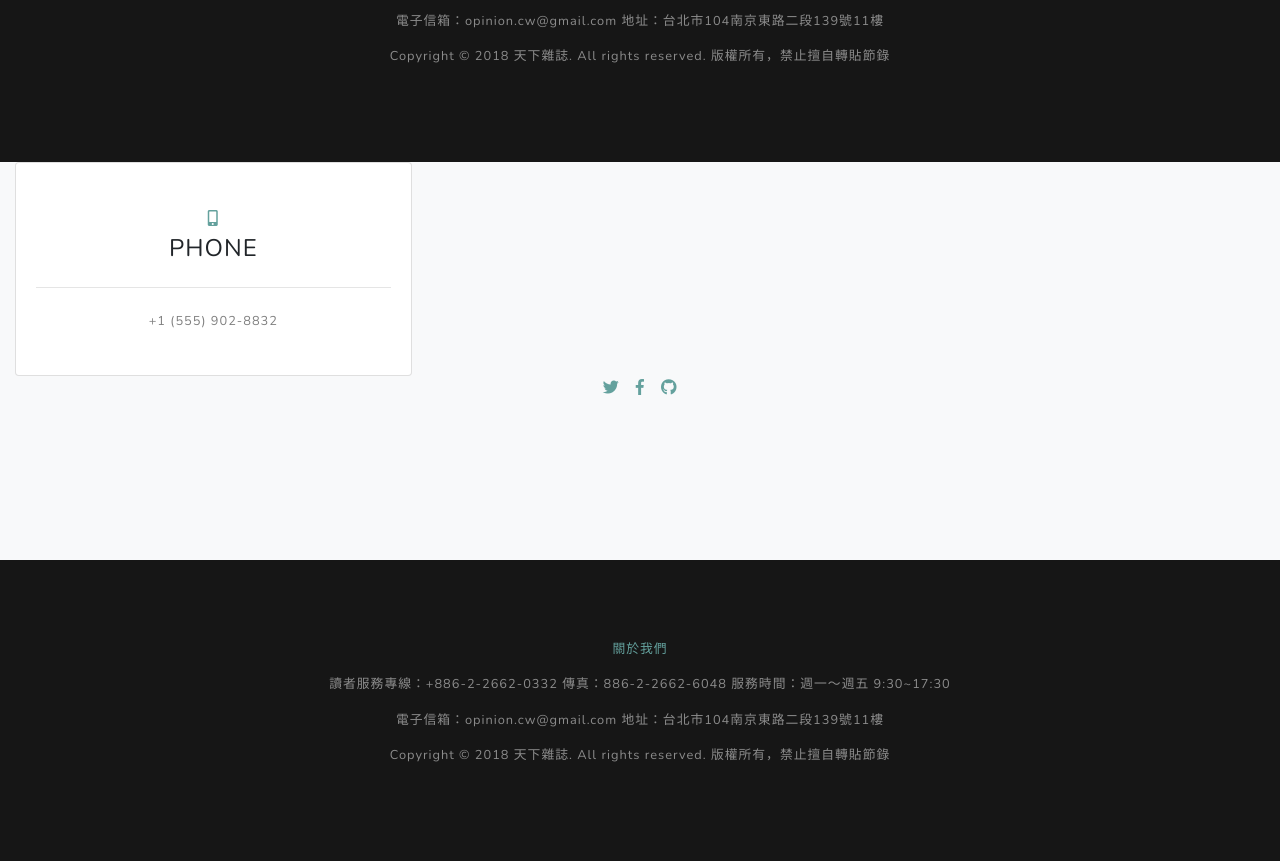
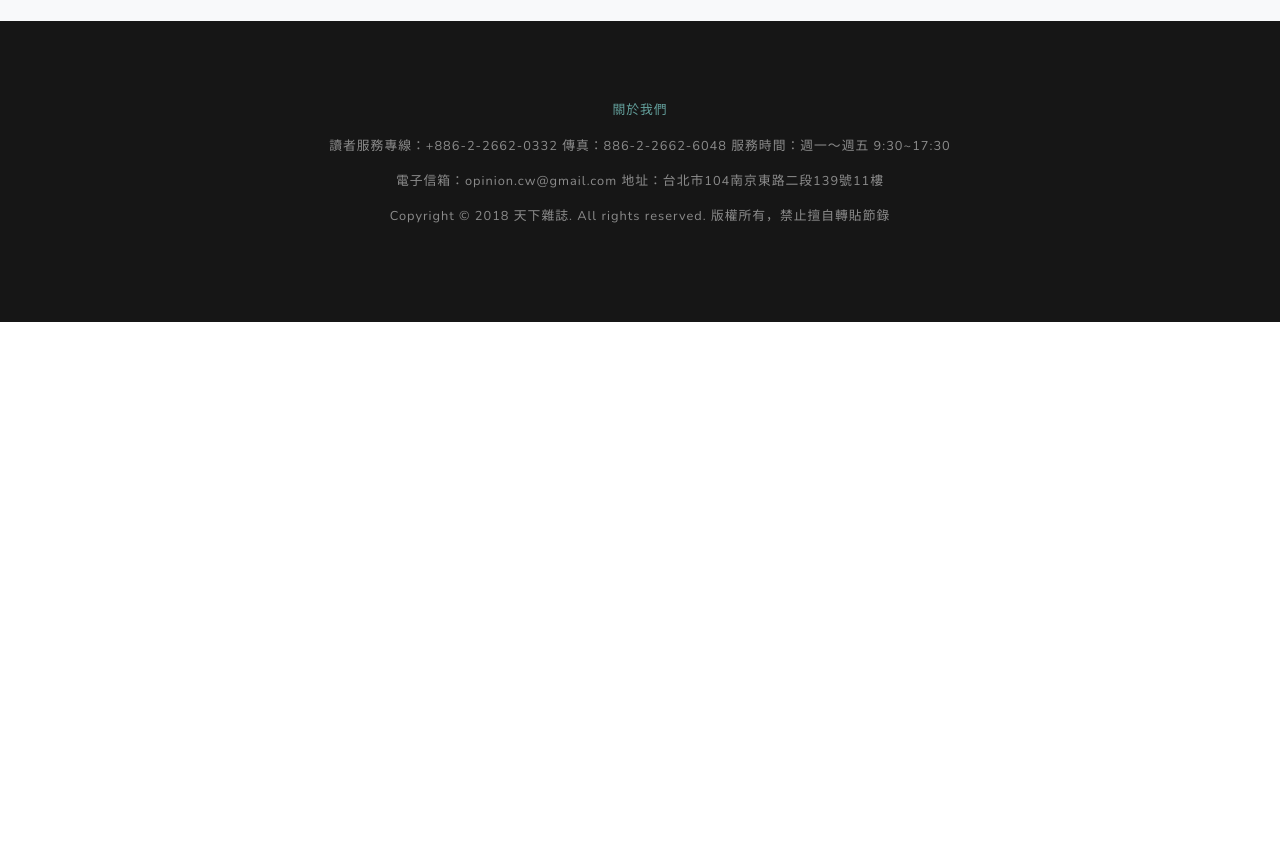
Before and after one commit to calumleung/opinion.cw-booksale, a website: page index.html in a window 1280 px wide. Shown: the part 2521-3382 px from the top of the page. After the commit the page ends 2843 px from the top, so only its background shows below. Drawn offline with nearby package versions, Linux system fonts and the light colour scheme.

Commit message:
Safe Verion 2

```diff
--- a/index.html
+++ b/index.html
@@ -45,7 +45,6 @@
       <a href="#about" class="btn btn-primary js-scroll-trigger">了解更多</a> </div>
   </div>
 </header>
-
 <!-- About Section -->
 <section id="about" class="about-section text-center">
   <div class="container">
@@ -55,7 +54,7 @@
         <p class="text-white-50">⋯⋯</p>
       </div>
     </div>
-    <span hidden><img src="" class="img-fluid" alt=""></span> </div>
+	  </div>
 </section>
 
 <!-- Projects Section -->
@@ -104,6 +103,7 @@
       " alt=""> </div>
   </div>
 </div>
+</section>
 <!-- Contact Section -->
 
 
@@ -117,59 +117,6 @@
   </div>
 </footer>
 
-<!-- Bootstrap core JavaScript -->
-<script src="vendor/jquery/jquery.min.js"></script>
-<script src="vendor/bootstrap/js/bootstrap.bundle.min.js"></script>
-
-<!-- Plugin JavaScript -->
-<script src="vendor/jquery-easing/jquery.easing.min.js"></script>
-
-<!-- Custom scripts for this template -->
-<script src="js/grayscale.min.js"></script>
-</body>
-</html>
-                </div>
-              </div>
-            </div>
-          </div>
-
-          <div class="col-md-4 mb-3 mb-md-0">
-            <div class="card py-4 h-100">
-              <div class="card-body text-center">
-                <i class="fas fa-mobile-alt text-primary mb-2"></i>
-                <h4 class="text-uppercase m-0">Phone</h4>
-                <hr class="my-4">
-                <div class="small text-black-50">+1 (555) 902-8832</div>
-              </div>
-            </div>
-          </div>
-        </div>
-
-        <div class="social d-flex justify-content-center">
-          <a href="#" class="mx-2">
-            <i class="fab fa-twitter"></i>
-          </a>
-          <a href="#" class="mx-2">
-            <i class="fab fa-facebook-f"></i>
-          </a>
-          <a href="#" class="mx-2">
-            <i class="fab fa-github"></i>
-          </a>
-        </div>
-
-      </div>
-    </section><!-- Contact Section -->
-
-
-<!-- Footer -->
-<footer class="bg-black small text-center text-white-50">
-  <div class="container">
-    <p><a href="https://opinion.cw.com.tw/blog/profile/31/article/18" target="_blank">關於我們</a></p>
-    <p>讀者服務專線：+886-2-2662-0332 傳真：886-2-2662-6048 服務時間：週一～週五 9:30~17:30</p>
-    <p>電子信箱：opinion.cw@gmail.com 地址：台北市104南京東路二段139號11樓</p>
-    <p>Copyright &copy; 2018 天下雜誌. All rights reserved. 版權所有，禁止擅自轉貼節錄</p>
-  </div>
-</footer>
 
 <!-- Bootstrap core JavaScript -->
 <script src="vendor/jquery/jquery.min.js"></script>
```
